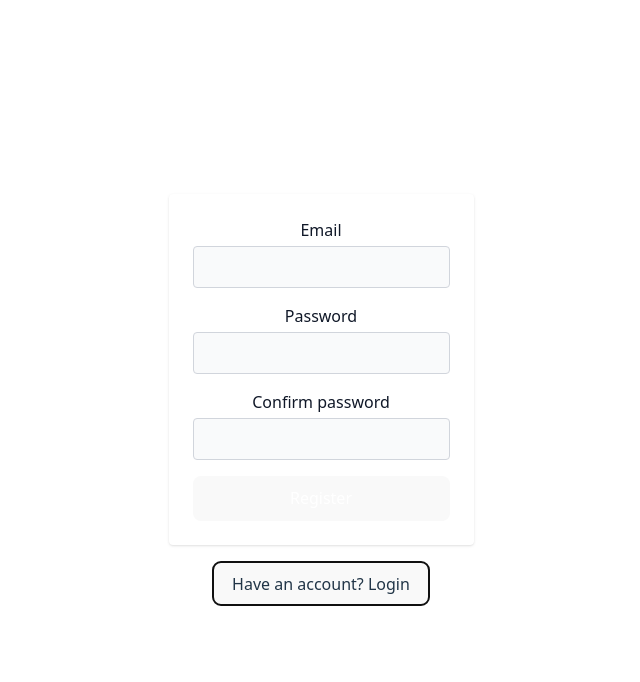
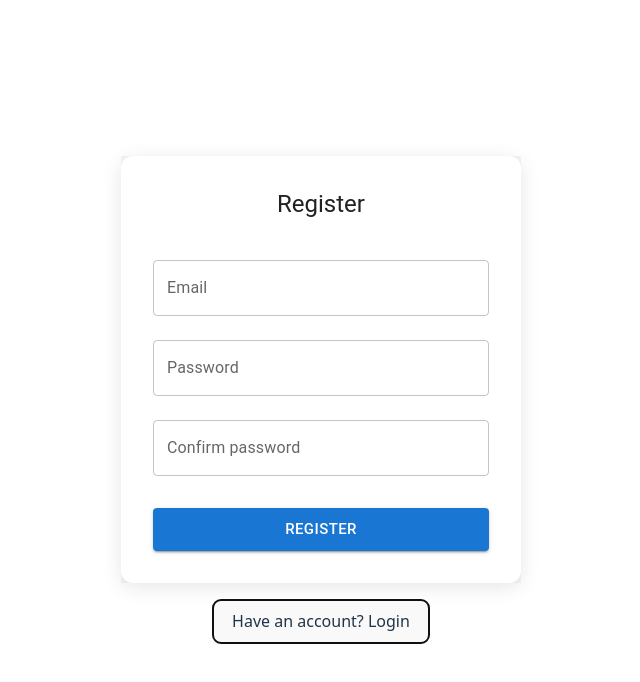
Before and after one commit to AppleCherryJaM/adtelligent-course, a React (Vite) app: page /auth in a window 1280 px wide. Both pictures are taken after a click on the button "Doesn't have an account? Register". Shown: the top 682 px of the page, without its empty margins (319-959 px from the left). Built offline with nearby package versions, Linux system fonts and the light colour scheme.

Commit message:
Edited styles with mui

```diff
--- a/src/pages/auth-page/Login.tsx
+++ b/src/pages/auth-page/Login.tsx
@@ -3,6 +3,8 @@ import { useForm } from "react-hook-form";
 import { useNavigate } from "react-router-dom";
 import { type LoginFormData, loginSchema } from "../../lib/zodSchema";
 import { useAuthStore } from "../../store/authStore";
+
+import { TextField, Button, Box, Paper, Typography } from "@mui/material";
 
 const LoginForm = () => {
 	const login = useAuthStore((state) => state.login);
@@ -21,43 +23,61 @@ const LoginForm = () => {
 		login(mockUser, mockToken);
 		navigate("/");
 	};
+return (
+    <Box
+  display="flex"
+  justifyContent="center"
+  alignItems="center"
+  sx={{ backgroundColor: "grey.100" }}
+>
+  <Paper
+    elevation={6}
+    sx={{
+      p: 4,
+      width: "100%",
+      maxWidth: 400,
+      borderRadius: 3,
+      boxShadow: "0 4px 20px rgba(0,0,0,0.1)",
+    }}
+  >
+    <Typography variant="h5" textAlign="center" mb={3}>
+      Login
+    </Typography>
 
-	return (
-		<form
-			onSubmit={handleSubmit(onSubmit)}
-			className="flex flex-col gap-4 w-full max-w-sm bg-white p-6 rounded shadow"
-		>
-			<div className="flex flex-col gap-1">
-				<label className="text-gray-900 font-medium">Email</label>
-				<input
+    <form onSubmit={handleSubmit(onSubmit)} noValidate>
+      <TextField
+        label="Email"
+        type="email"
+        fullWidth
+        margin="normal"
         {...register("email")}
-					type="email"
-					className="border border-gray-300 rounded px-3 py-2 bg-gray-50 text-gray-900 placeholder-gray-400 focus:outline-none focus:ring focus:ring-blue-300"
+        error={!!errors.email}
+        helperText={errors.email?.message}
       />
-				{errors.email && (
-					<p className="text-red-500 text-sm">{errors.email.message}</p>
-				)}
-			</div>
 
-			<div className="flex flex-col gap-1">
-				<label className="text-gray-900 font-medium">Password</label>
-				<input
+      <TextField
+        label="Password"
+        type="password"
+        fullWidth
+        margin="normal"
         {...register("password")}
-					type="password"
-					className="border border-gray-300 rounded px-3 py-2 bg-gray-50 text-gray-900 placeholder-gray-400 focus:outline-none focus:ring focus:ring-blue-300"
+        error={!!errors.password}
+        helperText={errors.password?.message}
       />
-				{errors.password && (
-					<p className="text-red-500 text-sm">{errors.password.message}</p>
-				)}
-			</div>
 
-			<button
+      <Button
         type="submit"
-				className="bg-blue-600 text-white rounded px-4 py-2 hover:bg-blue-700"
+        fullWidth
+        variant="contained"
+        size="large"
+        sx={{ mt: 3 }}
       >
         Login
-			</button>
+      </Button>
     </form>
+  </Paper>
+</Box>
+
 	);
 };
 
--- a/src/pages/auth-page/Register.tsx
+++ b/src/pages/auth-page/Register.tsx
@@ -3,6 +3,8 @@ import { useForm } from "react-hook-form";
 import { useNavigate } from "react-router-dom";
 import { type RegisterFormData, registerSchema } from "../../lib/zodSchema";
 import { useAuthStore } from "../../store/authStore";
+
+import { TextField, Button, Box, Paper, Typography } from "@mui/material";
 
 const RegisterForm = () => {
 	const login = useAuthStore((state) => state.login);
@@ -23,56 +25,69 @@ const RegisterForm = () => {
 	};
 
 return (
-		<form
-			onSubmit={handleSubmit(onSubmit)}
-			className="flex flex-col gap-4 w-full max-w-sm bg-white p-6 rounded shadow"
+    <Box
+      display="flex"
+      justifyContent="center"
+      alignItems="center"
+      sx={{ backgroundColor: "grey.100" }}
     >
-			<div className="flex flex-col gap-1">
-				<label className="text-gray-900 font-medium">Email</label>
-				<input
+      <Paper
+        elevation={6}
+        sx={{
+          p: 4,
+          width: "100%",
+          maxWidth: 400,
+          borderRadius: 3,
+          boxShadow: "0 4px 20px rgba(0,0,0,0.1)",
+        }}
+      >
+        <Typography variant="h5" textAlign="center" mb={3}>
+          Register
+        </Typography>
+
+        <form onSubmit={handleSubmit(onSubmit)} noValidate>
+          <TextField
+            label="Email"
+            type="email"
+            fullWidth
+            margin="normal"
             {...register("email")}
-					type="email"
-					className="border border-gray-300 rounded px-3 py-2 bg-gray-50 text-gray-900 placeholder-gray-400 focus:outline-none focus:ring focus:ring-blue-300"
+            error={!!errors.email}
+            helperText={errors.email?.message}
           />
-				{errors.email && (
-					<p className="text-red-500 text-sm">{errors.email.message}</p>
-				)}
-			</div>
 
-			<div className="flex flex-col gap-1">
-				<label className="text-gray-900 font-medium">Password</label>
-				<input
+          <TextField
+            label="Password"
+            type="password"
+            fullWidth
+            margin="normal"
             {...register("password")}
+            error={!!errors.password}
+            helperText={errors.password?.message}
+          />
+
+          <TextField
+            label="Confirm password"
             type="password"
-					className="border border-gray-300 rounded px-3 py-2 bg-gray-50 text-gray-900 placeholder-gray-400 focus:outline-none focus:ring focus:ring-blue-300"
+            fullWidth
+            margin="normal"
+            {...register("confirmPassword")}
+            error={!!errors.confirmPassword}
+            helperText={errors.confirmPassword?.message}
           />
-				{errors.password && (
-					<p className="text-red-500 text-sm">{errors.password.message}</p>
-				)}
-			</div>
 
-			<div className="flex flex-col gap-1">
-				<label className="text-gray-900 font-medium">Confirm password</label>
-				<input
-					{...register("confirmPassword")}
-					type="password"
-					className="border border-gray-300 rounded px-3 py-2 bg-gray-50 text-gray-900 placeholder-gray-400 focus:outline-none focus:ring focus:ring-blue-300"
-				/>
-				{errors.confirmPassword && (
-					<p className="text-red-500 text-sm">
-						{errors.confirmPassword.message}
-					</p>
-				)}
-			</div>
-
-			<button
+          <Button
             type="submit"
-				className="bg-green-600 text-white rounded px-4 py-2 hover:bg-green-700"
+            fullWidth
+            variant="contained"
+            size="large"
+            sx={{ mt: 3 }}
           >
             Register
-			</button>
+          </Button>
         </form>
-	);
+      </Paper>
+    </Box>)
 };
 
 export default RegisterForm;
```
Lines whose indentation alone changed are shown as unchanged.
